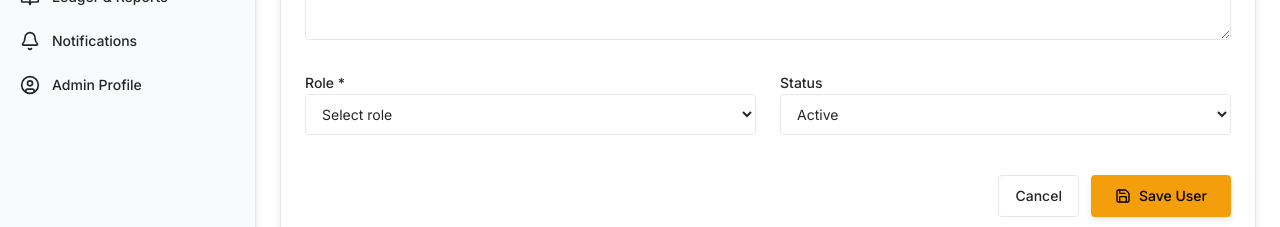
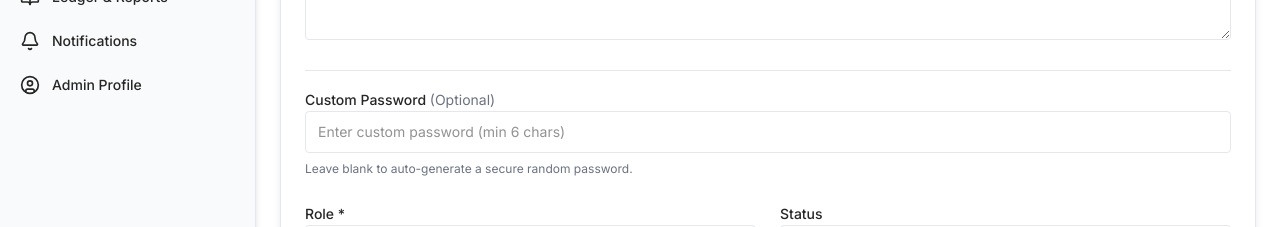
Before and after one commit to gipldevelopers/kampo-mido, a Next.js app: page /admin/users/add in a window 1280 px wide. Shown: the part 455-682 px from the top of the page. Built offline with nearby package versions, Linux system fonts and the light colour scheme; no server answers.

Commit message:
Temp URL sending

```diff
--- a/app/admin/users/add/page.js
+++ b/app/admin/users/add/page.js
@@ -83,14 +83,21 @@ export default function AddUser() {
     setToast(null);
 
     try {
-      await UserService.register({
+      const payload = {
         firstname: formData.firstname.trim(),
         lastname: formData.lastname.trim(),
         email: formData.email.trim(),
         phone: formData.phone.trim(),
         address: formData.address.trim(),
         status: formData.status,
-      });
+        role: formData.role,
+      };
+
+      if (formData.password && formData.password.trim().length >= 6) {
+        payload.password = formData.password.trim();
+      }
+
+      await UserService.register(payload);
 
       setToast({ message: "User registered successfully", type: "success" });
 
@@ -143,8 +150,7 @@ export default function AddUser() {
                 type="text"
                 value={formData.firstname}
                 onChange={handleChange}
-                className={`w-full px-3 py-2 sm:py-2.5 bg-background border rounded-md text-sm text-foreground placeholder:text-muted-foreground focus:outline-none focus:ring-1 focus:ring-primary focus:border-primary transition-all ${
-                  errors.firstname ? "border-destructive" : "border-input"
+                className={`w-full px-3 py-2 sm:py-2.5 bg-background border rounded-md text-sm text-foreground placeholder:text-muted-foreground focus:outline-none focus:ring-1 focus:ring-primary focus:border-primary transition-all ${errors.firstname ? "border-destructive" : "border-input"
                   }`}
                 placeholder="Enter first name"
               />
@@ -162,8 +168,7 @@ export default function AddUser() {
                 type="text"
                 value={formData.lastname}
                 onChange={handleChange}
-                className={`w-full px-3 py-2 sm:py-2.5 bg-background border rounded-md text-sm text-foreground placeholder:text-muted-foreground focus:outline-none focus:ring-1 focus:ring-primary focus:border-primary transition-all ${
-                  errors.lastname ? "border-destructive" : "border-input"
+                className={`w-full px-3 py-2 sm:py-2.5 bg-background border rounded-md text-sm text-foreground placeholder:text-muted-foreground focus:outline-none focus:ring-1 focus:ring-primary focus:border-primary transition-all ${errors.lastname ? "border-destructive" : "border-input"
                   }`}
                 placeholder="Enter last name"
               />
@@ -184,8 +189,7 @@ export default function AddUser() {
                 type="email"
                 value={formData.email}
                 onChange={handleChange}
-                className={`w-full px-3 py-2 sm:py-2.5 bg-background border rounded-md text-sm text-foreground placeholder:text-muted-foreground focus:outline-none focus:ring-1 focus:ring-primary focus:border-primary transition-all ${
-                  errors.email ? "border-destructive" : "border-input"
+                className={`w-full px-3 py-2 sm:py-2.5 bg-background border rounded-md text-sm text-foreground placeholder:text-muted-foreground focus:outline-none focus:ring-1 focus:ring-primary focus:border-primary transition-all ${errors.email ? "border-destructive" : "border-input"
                   }`}
                 placeholder="user@example.com"
               />
@@ -203,8 +207,7 @@ export default function AddUser() {
                 type="tel"
                 value={formData.phone}
                 onChange={handleChange}
-                className={`w-full px-3 py-2 sm:py-2.5 bg-background border rounded-md text-sm text-foreground placeholder:text-muted-foreground focus:outline-none focus:ring-1 focus:ring-primary focus:border-primary transition-all ${
-                  errors.phone ? "border-destructive" : "border-input"
+                className={`w-full px-3 py-2 sm:py-2.5 bg-background border rounded-md text-sm text-foreground placeholder:text-muted-foreground focus:outline-none focus:ring-1 focus:ring-primary focus:border-primary transition-all ${errors.phone ? "border-destructive" : "border-input"
                   }`}
                 placeholder="7894561320"
               />
@@ -223,14 +226,33 @@ export default function AddUser() {
               name="address"
               value={formData.address}
               onChange={handleChange}
-              className={`w-full px-3 py-2 sm:py-2.5 bg-background border rounded-md text-sm text-foreground placeholder:text-muted-foreground focus:outline-none focus:ring-1 focus:ring-primary focus:border-primary transition-all min-h-[80px] sm:min-h-[100px] resize-y ${
-                errors.address ? "border-destructive" : "border-input"
+              className={`w-full px-3 py-2 sm:py-2.5 bg-background border rounded-md text-sm text-foreground placeholder:text-muted-foreground focus:outline-none focus:ring-1 focus:ring-primary focus:border-primary transition-all min-h-[80px] sm:min-h-[100px] resize-y ${errors.address ? "border-destructive" : "border-input"
                 }`}
               placeholder="Enter full address"
             ></textarea>
             {errors.address && (
               <p className="text-xs text-destructive text-red-500">{errors.address}</p>
             )}
+          </div>
+
+          <div className="space-y-1.5 sm:space-y-2 border-t border-border pt-4">
+            <label htmlFor="password" className="text-xs sm:text-sm font-medium text-foreground">
+              Custom Password <span className="text-muted-foreground font-normal">(Optional)</span>
+            </label>
+            <input
+              id="password"
+              name="password"
+              type="text"
+              value={formData.password || ""}
+              onChange={handleChange}
+              className={`w-full px-3 py-2 sm:py-2.5 bg-background border rounded-md text-sm text-foreground placeholder:text-muted-foreground focus:outline-none focus:ring-1 focus:ring-primary focus:border-primary transition-all ${errors.password ? "border-destructive" : "border-input"
+                }`}
+              placeholder="Enter custom password (min 6 chars)"
+            />
+            {errors.password && (
+              <p className="text-xs text-destructive text-red-500">{errors.password}</p>
+            )}
+            <p className="text-xs text-muted-foreground">Leave blank to auto-generate a secure random password.</p>
           </div>
 
           <div className="grid grid-cols-1 md:grid-cols-2 gap-4 sm:gap-5 md:gap-6">
@@ -243,8 +265,7 @@ export default function AddUser() {
                 name="role"
                 value={formData.role}
                 onChange={handleChange}
-                className={`w-full px-3 py-2 sm:py-2.5 bg-background border rounded-md text-sm text-foreground focus:outline-none focus:ring-1 focus:ring-primary focus:border-primary transition-all ${
-                  errors.role ? "border-destructive" : "border-input"
+                className={`w-full px-3 py-2 sm:py-2.5 bg-background border rounded-md text-sm text-foreground focus:outline-none focus:ring-1 focus:ring-primary focus:border-primary transition-all ${errors.role ? "border-destructive" : "border-input"
                   }`}
               >
                 <option value="">Select role</option>
--- a/app/admin/users/edit/[id]/page.js
+++ b/app/admin/users/edit/[id]/page.js
@@ -106,12 +106,18 @@ export default function EditUser({ params }) {
     setToast(null);
 
     try {
-      await UserService.updateUser(id, {
+      const payload = {
         firstname: formData.firstname.trim(),
         lastname: formData.lastname.trim(),
         email: formData.email.trim(),
         status: formData.status,
-      });
+      };
+
+      if (formData.password && formData.password.trim().length >= 6) {
+        payload.password = formData.password.trim();
+      }
+
+      await UserService.updateUser(id, payload);
 
       setToast({ message: "User updated successfully", type: "success" });
 
@@ -176,9 +182,8 @@ export default function EditUser({ params }) {
                 type="text"
                 value={formData.firstname}
                 onChange={handleChange}
-                className={`w-full px-3 py-2 sm:py-2.5 bg-background border rounded-md text-sm text-foreground placeholder:text-muted-foreground focus:outline-none focus:ring-1 focus:ring-primary focus:border-primary transition-all ${
-                  errors.firstname ? "border-destructive" : "border-input"
-                }`}
+                className={`w-full px-3 py-2 sm:py-2.5 bg-background border rounded-md text-sm text-foreground placeholder:text-muted-foreground focus:outline-none focus:ring-1 focus:ring-primary focus:border-primary transition-all ${errors.firstname ? "border-destructive" : "border-input"
+                  }`}
                 placeholder="Enter first name"
               />
               {errors.firstname && (
@@ -195,9 +200,8 @@ export default function EditUser({ params }) {
                 type="text"
                 value={formData.lastname}
                 onChange={handleChange}
-                className={`w-full px-3 py-2 sm:py-2.5 bg-background border rounded-md text-sm text-foreground placeholder:text-muted-foreground focus:outline-none focus:ring-1 focus:ring-primary focus:border-primary transition-all ${
-                  errors.lastname ? "border-destructive" : "border-input"
-                }`}
+                className={`w-full px-3 py-2 sm:py-2.5 bg-background border rounded-md text-sm text-foreground placeholder:text-muted-foreground focus:outline-none focus:ring-1 focus:ring-primary focus:border-primary transition-all ${errors.lastname ? "border-destructive" : "border-input"
+                  }`}
                 placeholder="Enter last name"
               />
               {errors.lastname && (
@@ -217,9 +221,8 @@ export default function EditUser({ params }) {
                 type="email"
                 value={formData.email}
                 onChange={handleChange}
-                className={`w-full px-3 py-2 sm:py-2.5 bg-background border rounded-md text-sm text-foreground placeholder:text-muted-foreground focus:outline-none focus:ring-1 focus:ring-primary focus:border-primary transition-all ${
-                  errors.email ? "border-destructive" : "border-input"
-                }`}
+                className={`w-full px-3 py-2 sm:py-2.5 bg-background border rounded-md text-sm text-foreground placeholder:text-muted-foreground focus:outline-none focus:ring-1 focus:ring-primary focus:border-primary transition-all ${errors.email ? "border-destructive" : "border-input"
+                  }`}
                 placeholder="user@example.com"
               />
               {errors.email && (
@@ -254,6 +257,26 @@ export default function EditUser({ params }) {
               placeholder="Enter full address"
             ></textarea>
             <p className="text-xs text-muted-foreground">Address cannot be changed</p>
+          </div>
+
+          <div className="space-y-1.5 sm:space-y-2 border-t border-border pt-4">
+            <label htmlFor="password" className="text-xs sm:text-sm font-medium text-foreground">
+              New Password <span className="text-muted-foreground font-normal">(Optional)</span>
+            </label>
+            <input
+              id="password"
+              name="password"
+              type="text"
+              value={formData.password || ""}
+              onChange={handleChange}
+              className={`w-full px-3 py-2 sm:py-2.5 bg-background border rounded-md text-sm text-foreground placeholder:text-muted-foreground focus:outline-none focus:ring-1 focus:ring-primary focus:border-primary transition-all ${errors.password ? "border-destructive" : "border-input"
+                }`}
+              placeholder="Enter new password to override (min 6 chars)"
+            />
+            {errors.password && (
+              <p className="text-xs text-destructive text-red-500">{errors.password}</p>
+            )}
+            <p className="text-xs text-muted-foreground">Leave blank if you do not want to change the password.</p>
           </div>
 
           <div className="grid grid-cols-1 md:grid-cols-2 gap-4 sm:gap-5 md:gap-6">
--- a/app/page.js
+++ b/app/page.js
@@ -43,6 +43,22 @@ export default function LoginPage() {
 
     checkAuth();
   }, [router]);
+
+  useEffect(() => {
+    // Read email and password from URL query strings
+    if (typeof window !== 'undefined') {
+      const params = new URLSearchParams(window.location.search);
+      const emailParam = params.get('email');
+      const passwordParam = params.get('password');
+      if (emailParam) setLoginInput(emailParam);
+      if (passwordParam) setPassword(passwordParam);
+
+      // Optionally clean up the URL to prevent credential leaking in history
+      if (emailParam || passwordParam) {
+        window.history.replaceState({}, document.title, window.location.pathname);
+      }
+    }
+  }, []);
 
   const handleLogin = async (e) => {
     e.preventDefault();
```
Lines whose indentation alone changed are shown as unchanged.
